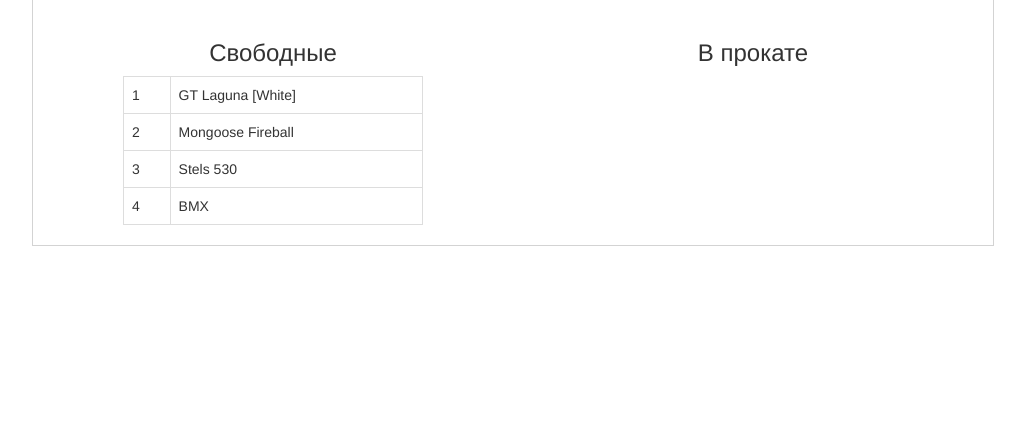
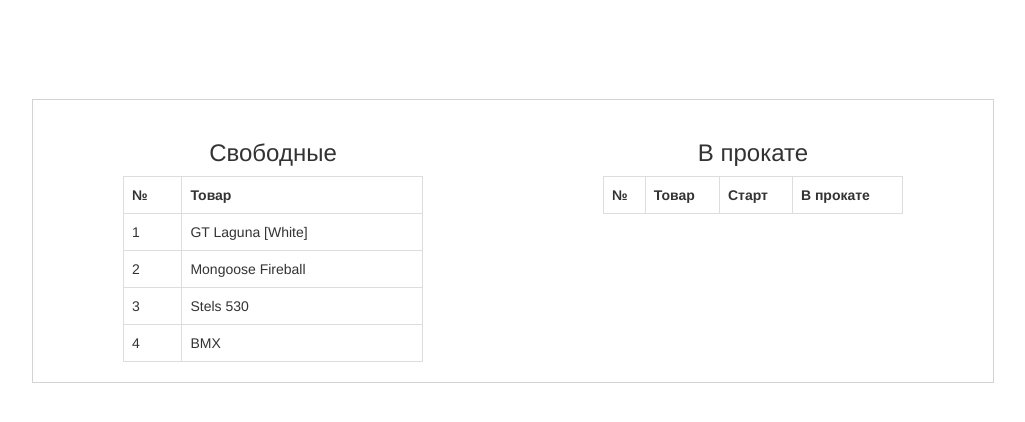
Before and after one commit to pavel-else/rental, a PHP site: page / in a window 1280 px wide. Shown: the top 422 px of the page, without its empty margins (127-1152 px from the left). Run offline with PHP 8.4, Linux system fonts and the light colour scheme; lists and menus that the app fills with data are empty.

Commit message:
add timestart э

```diff
--- a/css/style.css
+++ b/css/style.css
@@ -4,7 +4,7 @@
 .sample {
 	display: flex;
 	width: 960px;
-	margin: 0 auto;
+	margin: 100px auto 0;
 	padding-top: 20px;
 }
 .tmp {
--- a/index.html
+++ b/index.html
@@ -11,6 +11,10 @@
 	<div class="snippet snippet__products">
 		<h3>Свободные</h3>
 		<table class="table table-bordered">
+			<tr>
+				<th>№</th>
+				<th>Товар</th>
+			</tr>
 			<tr v-for="(item, index) in products" @click="toEdit(item)">
 				<td>{{ index + 1}}</td>
 				<td>{{ item.name}}</td>
@@ -21,9 +25,16 @@
 	<div class="snippet snippet__orders">
 		<h3>В прокате</h3>
 		<table class="table table-bordered">
+			<tr>
+				<th>№</th>
+				<th>Товар</th>
+				<th>Старт</th>
+				<th>В прокате</th>
+			</tr>
 			<tr v-for="(item, index) in orders" @click="unset(item, index)">
 				<td>{{ index + 1}}</td>
 				<td>{{ item.name}}</td>
+				<td>{{ item.timeStart }}</td>
 				<td>{{ timeFormat(item.timePlay) }}</td>
 			</tr>
 		</table>
```
